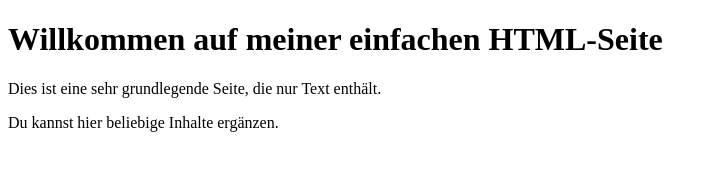
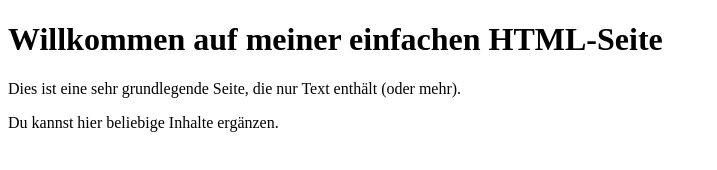
Before and after one commit to FLasse10/FLasse10.github.io, a plain HTML site: page GebietHTML.html in a window 1280 px wide. Shown: the whole page, without its empty margins (0-717 px from the left). Drawn offline with Linux system fonts and the light colour scheme.

Commit message:
Add/update GebietHTML.html via upload_to_github.py

```diff
--- a/GebietHTML.html
+++ b/GebietHTML.html
@@ -6,7 +6,7 @@
 </head>
 <body>
     <h1>Willkommen auf meiner einfachen HTML-Seite</h1>
-    <p>Dies ist eine sehr grundlegende Seite, die nur Text enthält.</p>
+    <p>Dies ist eine sehr grundlegende Seite, die nur Text enthält (oder mehr).</p>
     <p>Du kannst hier beliebige Inhalte ergänzen.</p>
 </body>
 </html>
```
